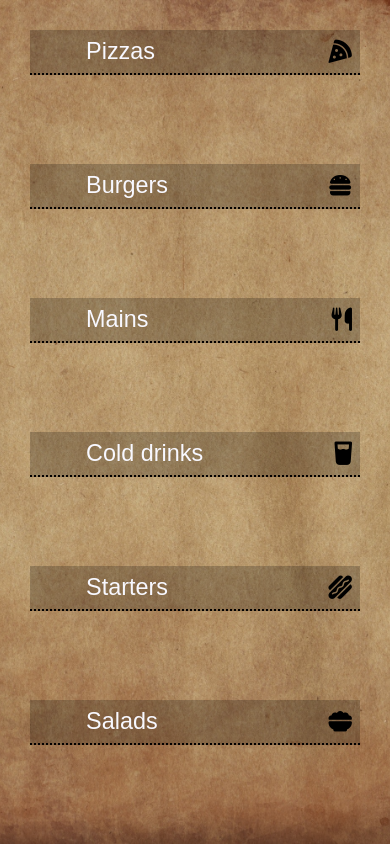
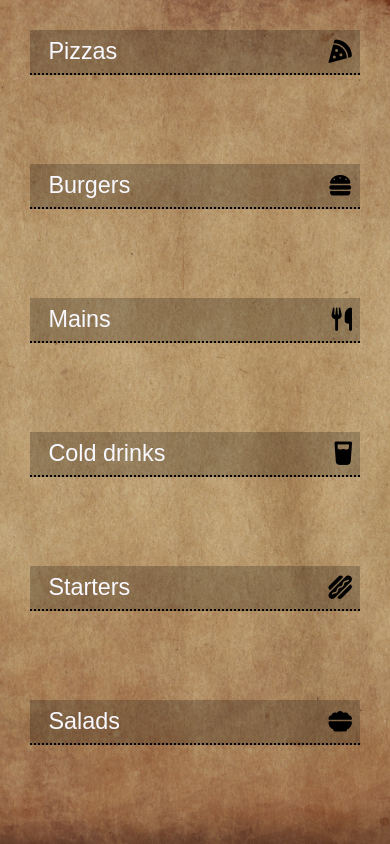
Before and after one commit to AtakanAKKAN/restorantMenu, a plain HTML site: page index.html in a window 390 px wide. Drawn offline with nearby package versions, Linux system fonts and the light colour scheme.

Commit message:
Update style.css

```diff
--- a/style.css
+++ b/style.css
@@ -162,7 +162,7 @@ body{
         color: var(--list-name-color);
         background-color: transparent;
         border: 1px solid transparent;
-        padding: 1% 15%;
+        padding: 1% 3%;
     }
 
     .listbuttoncss i{
```
